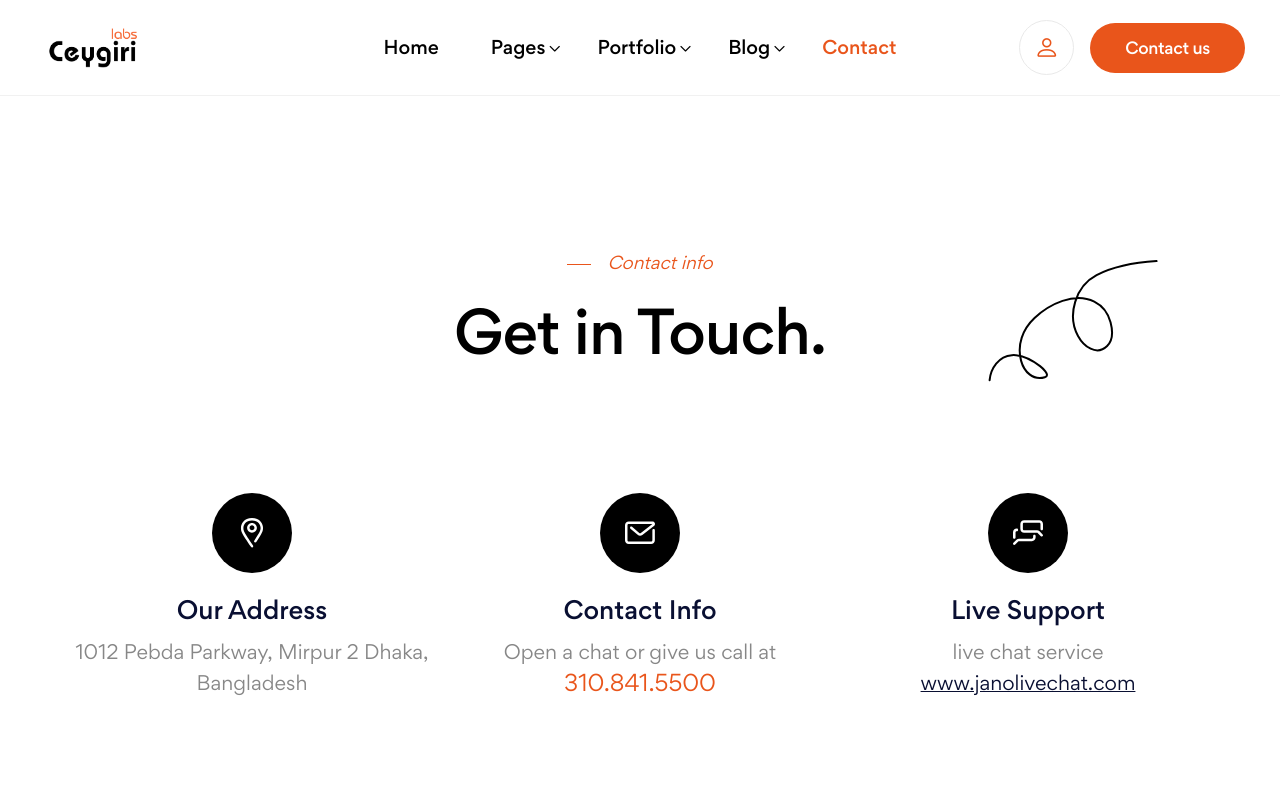
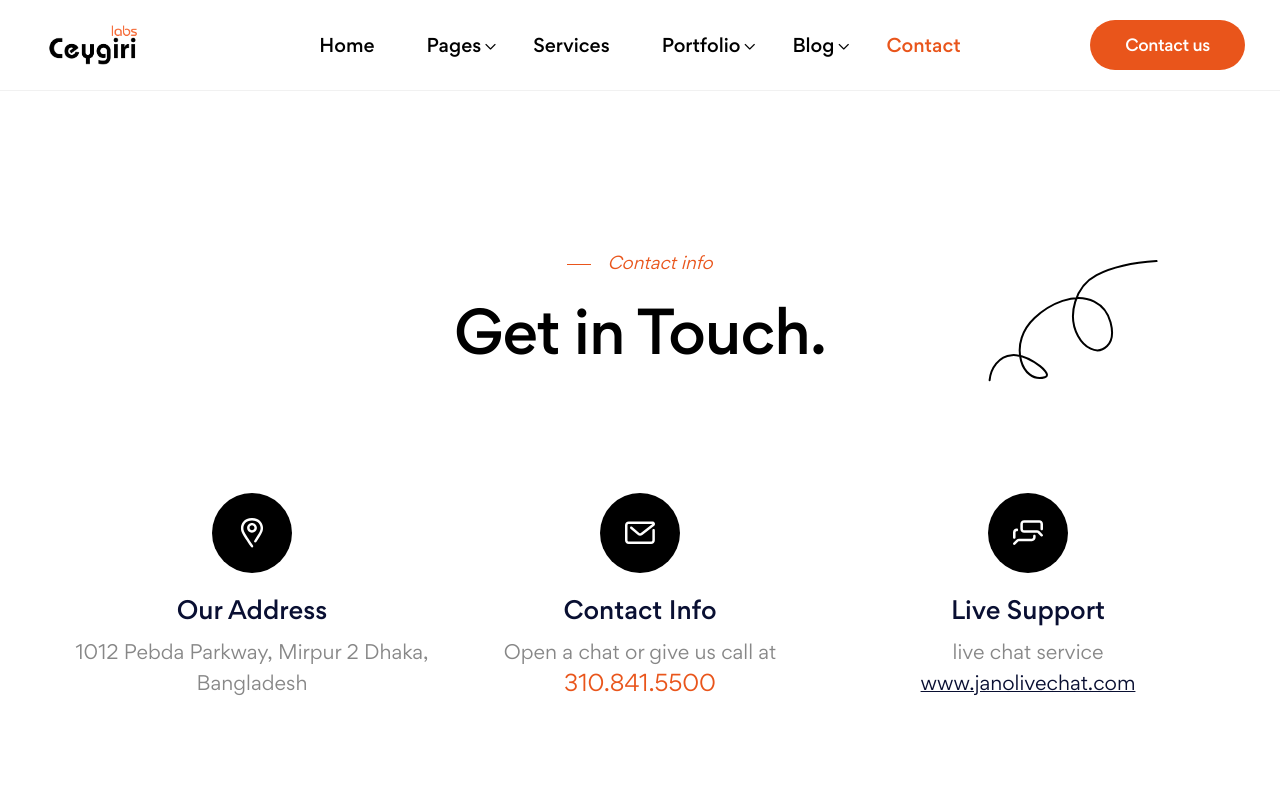
Before and after one commit to RaveenP-glitch/ceygiri-labs-corporate, a Next.js app: page /contact in a window 1280 px wide. Shown: the top 800 px of the page. Built offline with nearby package versions, Linux system fonts and the light colour scheme.

Commit message:
Feat: Adding new nav items

```diff
--- a/components/header/DefaulHeader.jsx
+++ b/components/header/DefaulHeader.jsx
@@ -40,12 +40,12 @@ const DefaulHeader = () => {
             </Link>
           </div>
           <div className="right-widget ms-auto d-flex align-items-center order-lg-3">
-            <Link
+            {/* <Link
               href="/login"
               className="login-btn-three rounded-circle tran3s me-3"
             >
               <i className="bi bi-person" />
-            </Link>
+            </Link> */}
             <Link
               href="/contact"
               className="btn-twentyOne fw-500 tran3s d-none d-lg-block"
--- a/components/header/MainMenu.jsx
+++ b/components/header/MainMenu.jsx
@@ -145,6 +145,16 @@ const MainMenu = () => {
           </li>
           {/* End li (pages) */}
 
+          <li
+            className={
+              router.pathname === "/" ? "active nav-item" : "nav-item"
+            }
+          >
+            <Link href="/" role="button" className="nav-link">
+              Services
+            </Link>
+          </li>
+
           <li className="nav-item dropdown">
             <a
               className="nav-link dropdown-toggle"
```
